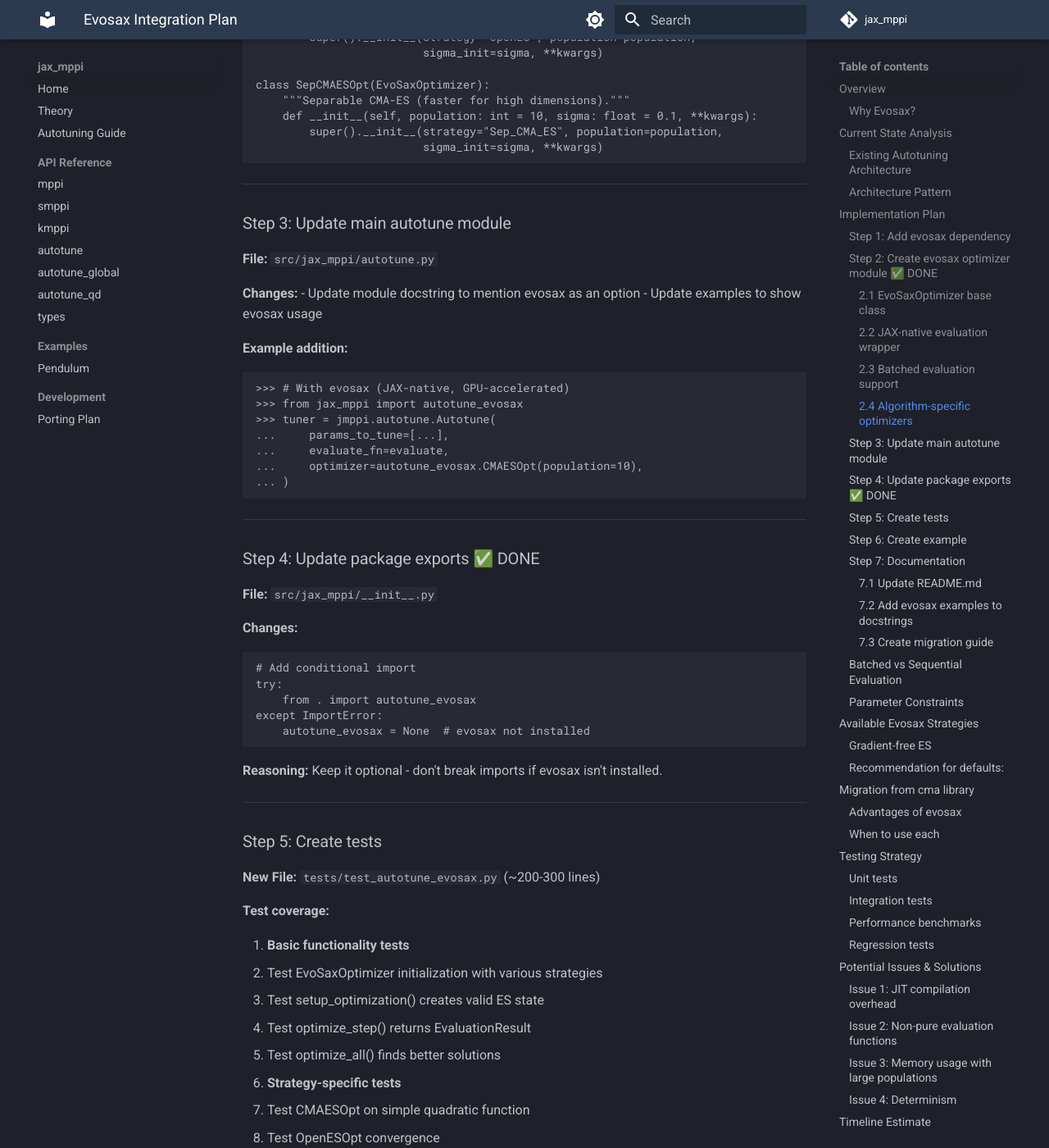
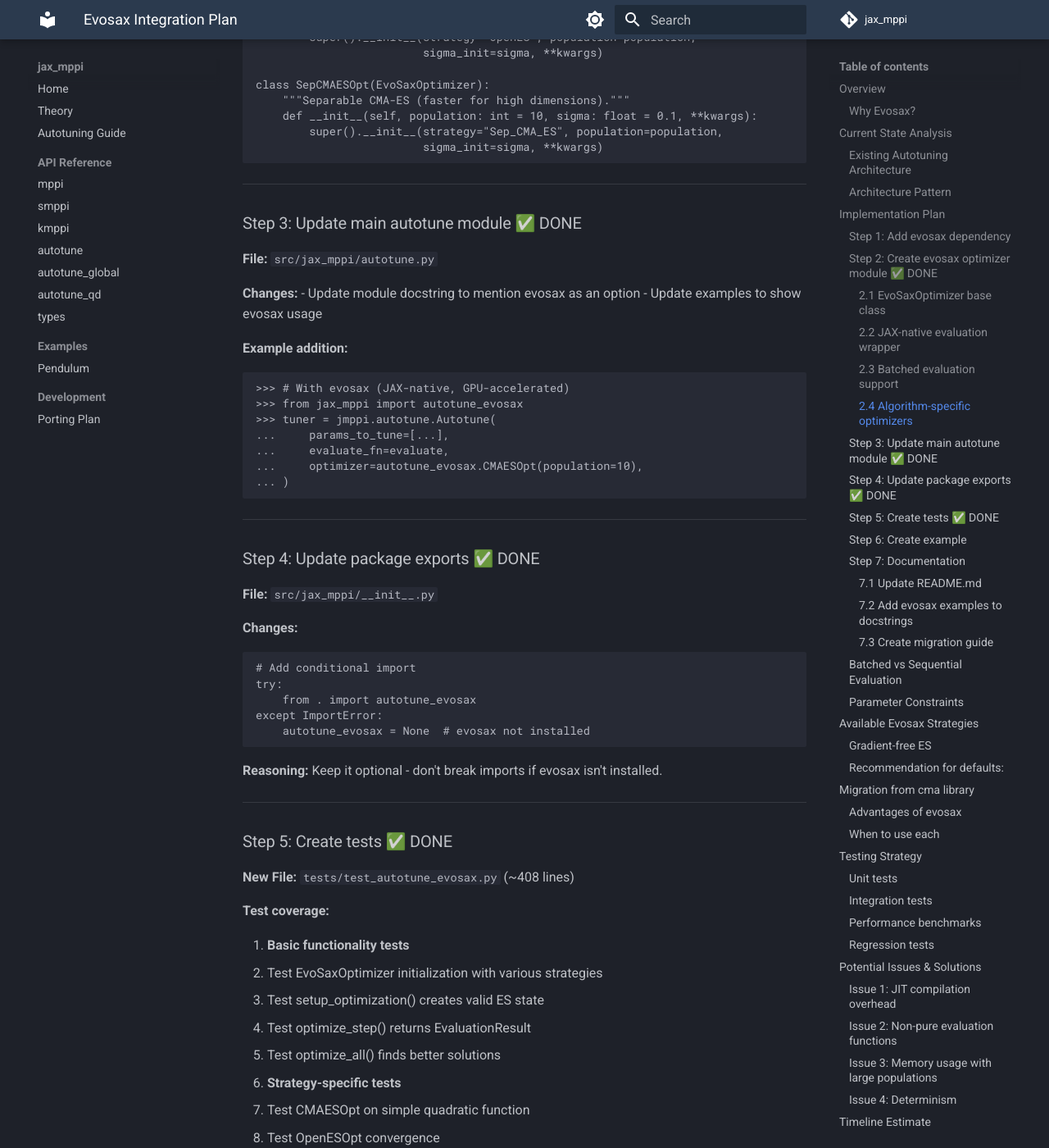
Before and after one commit to riccardo-enr/jax_mppi, an MkDocs documentation site: the page built from docs/plan/evosax_integration.md, in a window 1280 px wide and 1400 px high, scrolled down 4122 px. Shown: the whole window at 82% size. Built offline with MkDocs 1.6.1 and Material for MkDocs 9.7.7, drawn with Linux system fonts in a browser that asks for light colours; comment, search, counter and statistics services are not loaded.

Commit message:
docs: update plan with Steps 3 and 5 completion

```diff
--- a/docs/plan/evosax_integration.md
+++ b/docs/plan/evosax_integration.md
@@ -196,7 +196,7 @@
 
 ---
 
-### Step 3: Update main autotune module
+### Step 3: Update main autotune module ✅ DONE
 
 **File:** `src/jax_mppi/autotune.py`
 
@@ -234,9 +234,9 @@
 
 ---
 
-### Step 5: Create tests
+### Step 5: Create tests ✅ DONE
 
-**New File:** `tests/test_autotune_evosax.py` (~200-300 lines)
+**New File:** `tests/test_autotune_evosax.py` (~408 lines)
 
 **Test coverage:**
 
```
